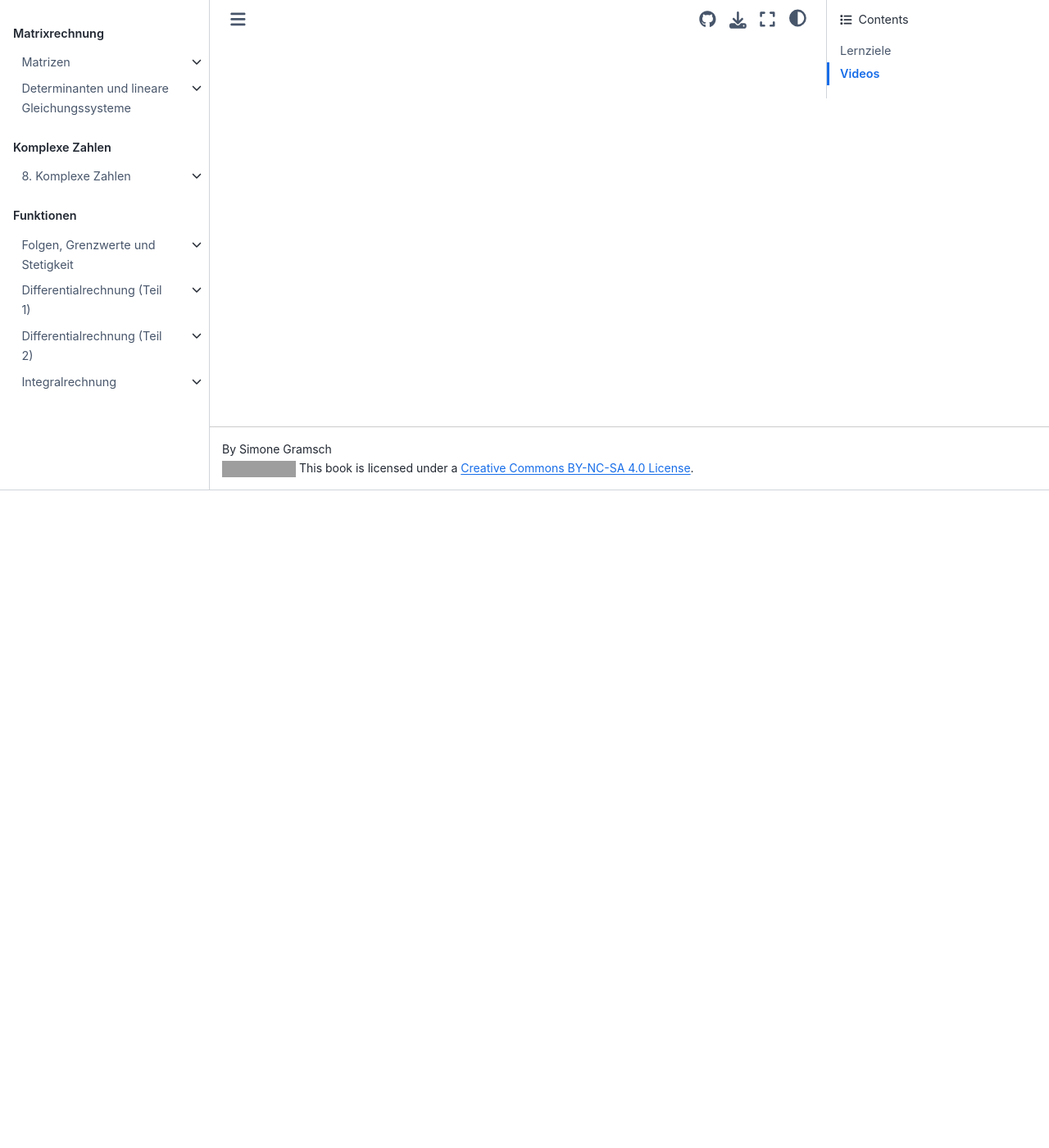
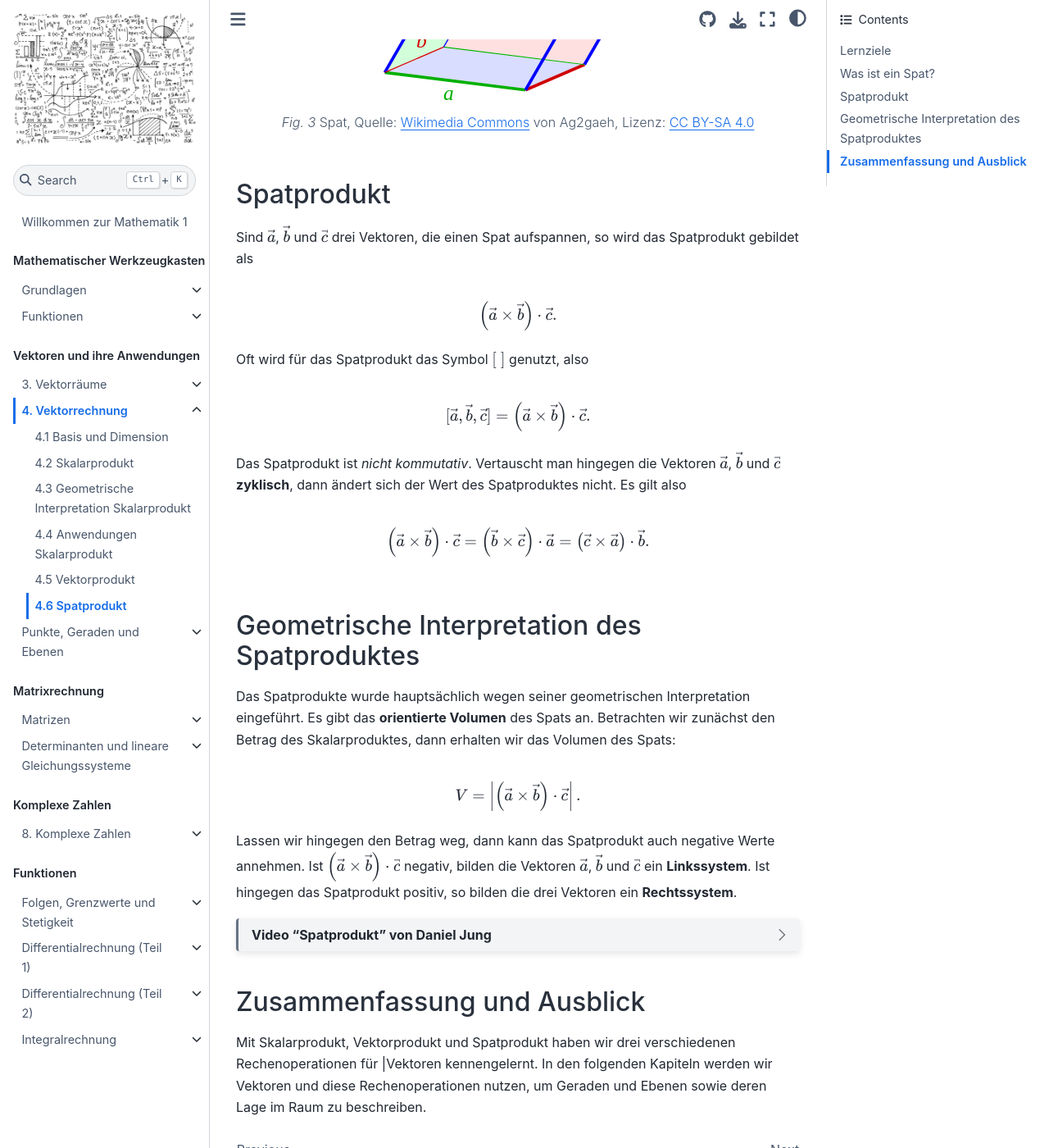
Before and after one commit to gramschs/book_dev, a Jupyter Book: the page built from doc/chapter04/chapter04_sec06.md, in a window 1280 px wide and 1400 px high, scrolled down 802 px. Shown: the whole window at 82% size. Built offline with Jupyter Book 1.0.4 settings and Sphinx 7.4.7 and the Sphinx Book theme 1.1.4, drawn with Linux system fonts in a browser that asks for light colours; some of the changed text lies outside the part shown; grey boxes are pictures that could not be loaded.

Commit message:
chapter04, sec06 ready

````diff
--- a/doc/chapter04/chapter04_sec06.md
+++ b/doc/chapter04/chapter04_sec06.md
@@ -1,22 +1,82 @@
 # 4.6 Spatprodukt
 
-```{admonition} Warnung
-:class: warning
-Dieser Teil des Vorlesungsskriptes wird gerade überarbeitet.
-```
+Das Vektorprodukt existiert nur im dreidimensionalen Standardvektorraum
+$\mathbb{R}^3$, weil es aufgrund seiner geomtrischen Bedeutung (orthogonal zu
+den beiden aufspannenden Vektoren, Länge entsprich Flächeninhalt des
+Parallelogramms) eingeführt wurde. Auch das Spatprodukt existiert nur im
+$\mathbb{R}^3$. Es beschreibt das orientierte Volumen eines Spats.
 
 ## Lernziele
 
 ```{admonition} Lernziele
 :class: goals
+* Sie wissen, was ein **Spat** ist.
 * Sie können das **Spatprodukt** dreier Vektoren in Koordinaten ausrechnen.
-* Sie wissen, dass das Spatprodukt das Volumen des Spats angibt.
+* Sie wissen, dass das Spatprodukt das **orientierte Volumen** des Spats angibt.
 ```
 
-## Videos
+## Was ist ein Spat?
 
-```{dropdown} Video
+Ein Spat ist sozusagen die Erweiterung eines Parallelogramms in die dritte
+Richtung. Ein Spat ist ein geometrischer Körper, der durch sechs Parallelogramme
+begrenzt wird. Von den sechs Parallelogrammen sind jeweils die beiden
+gegenüberliegenden deckungsgleich und liegen in parallelen Ebenen. Am
+einfachsten ist es, hier ein Bild zu betrachten.
+
+```{figure} pics/spat.svg
+---
+width: 50%
+name: spat
+---
+Spat, Quelle: [Wikimedia
+Commons](https://de.wikipedia.org/wiki/Spatprodukt#/media/Datei:Parallelepiped2.svg) von
+Ag2gaeh, Lizenz: [CC BY-SA 4.0](https://creativecommons.org/licenses/by-sa/4.0)
+```
+
+## Spatprodukt
+
+Sind $\vec{a}$, $\vec{b}$ und $\vec{c}$ drei Vektoren, die einen Spat
+aufspannen, so wird das Spatprodukt gebildet als
+
+$$\left(\vec{a}\times\vec{b}\right)\cdot\vec{c}.$$
+
+Oft wird für das Spatprodukt das Symbol $[ \; ]$ genutzt, also
+
+$$[\vec{a}, \vec{b}, \vec{c}] =
+\left(\vec{a}\times\vec{b}\right)\cdot\vec{c}.$$
+
+Das Spatprodukt ist *nicht kommutativ*. Vertauscht man hingegen die Vektoren
+$\vec{a}$, $\vec{b}$ und $\vec{c}$ **zyklisch**, dann ändert sich der Wert des
+Spatproduktes nicht. Es gilt also
+
+$$\left(\vec{a}\times\vec{b}\right)\cdot\vec{c} =
+\left(\vec{b}\times\vec{c}\right)\cdot\vec{a} =
+\left(\vec{c}\times\vec{a}\right)\cdot\vec{b}.$$
+
+## Geometrische Interpretation des Spatproduktes
+
+Das Spatprodukte wurde hauptsächlich wegen seiner geometrischen Interpretation
+eingeführt. Es gibt das **orientierte Volumen** des Spats an. Betrachten wir
+zunächst den Betrag des Skalarproduktes, dann erhalten wir das Volumen des
+Spats:
+
+$$V = \left| \left(\vec{a}\times\vec{b}\right)\cdot\vec{c} \right|\,.$$
+
+Lassen wir hingegen den Betrag weg, dann kann das Spatprodukt auch negative
+Werte annehmen. Ist $\left(\vec{a}\times\vec{b}\right)\cdot\vec{c}$ negativ,
+bilden die Vektoren $\vec{a}$, $\vec{b}$ und $\vec{c}$ ein **Linkssystem**. Ist
+hingegen das Spatprodukt positiv, so bilden die drei Vektoren ein
+**Rechtssystem**.
+
+```{dropdown} Video "Spatprodukt" von Daniel Jung
 <iframe width="560" height="315" src="https://www.youtube.com/embed/plM5HpVjycE"
 title="YouTube video player" frameborder="0" allow="accelerometer; autoplay;
 clipboard-write; encrypted-media; gyroscope; picture-in-picture" allowfullscreen></iframe>
 ```
+
+## Zusammenfassung und Ausblick
+
+Mit Skalarprodukt, Vektorprodukt und Spatprodukt haben wir drei verschiedenen
+Rechenoperationen für |Vektoren kennengelernt. In den folgenden Kapiteln werden
+wir Vektoren und diese Rechenoperationen nutzen, um Geraden und Ebenen sowie
+deren Lage im Raum zu beschreiben.
````
Also changed, not shown: doc/chapter04/pics/spat.svg (added).
